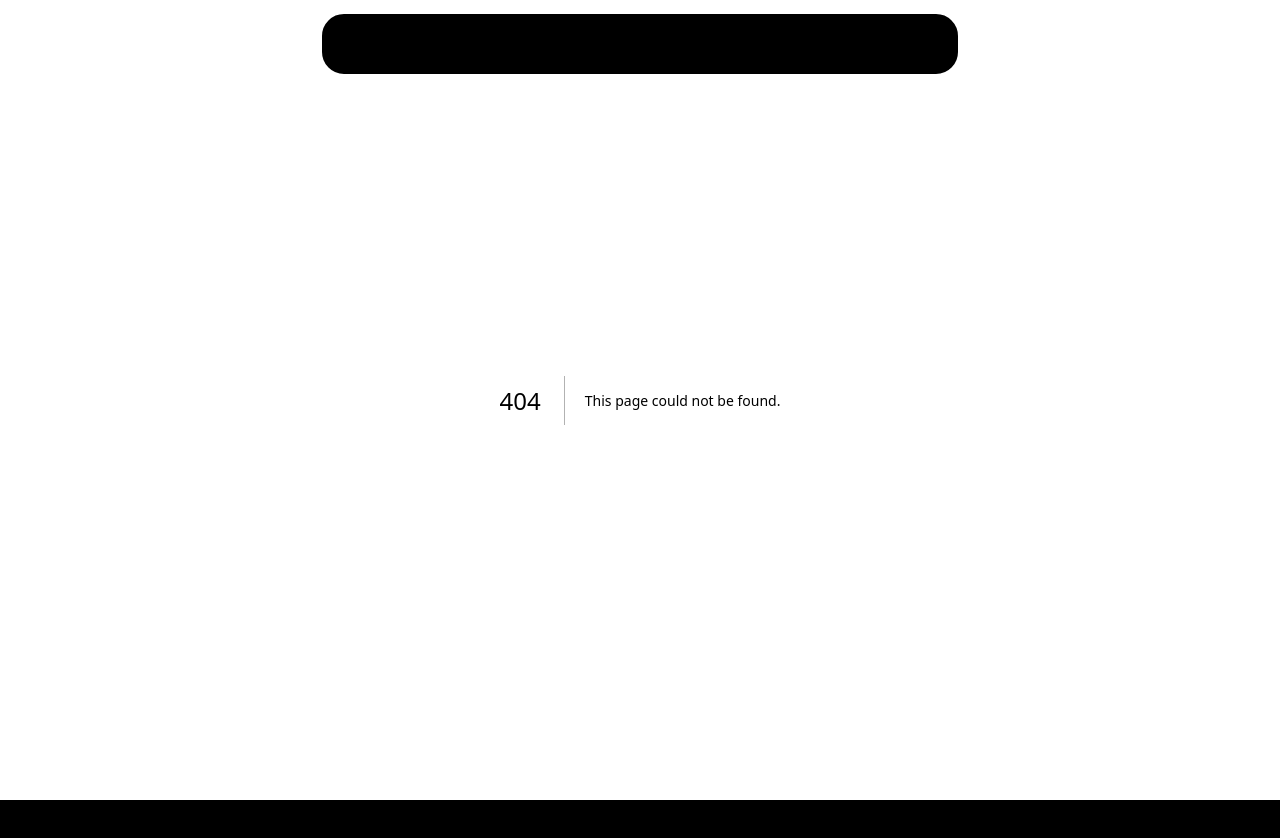
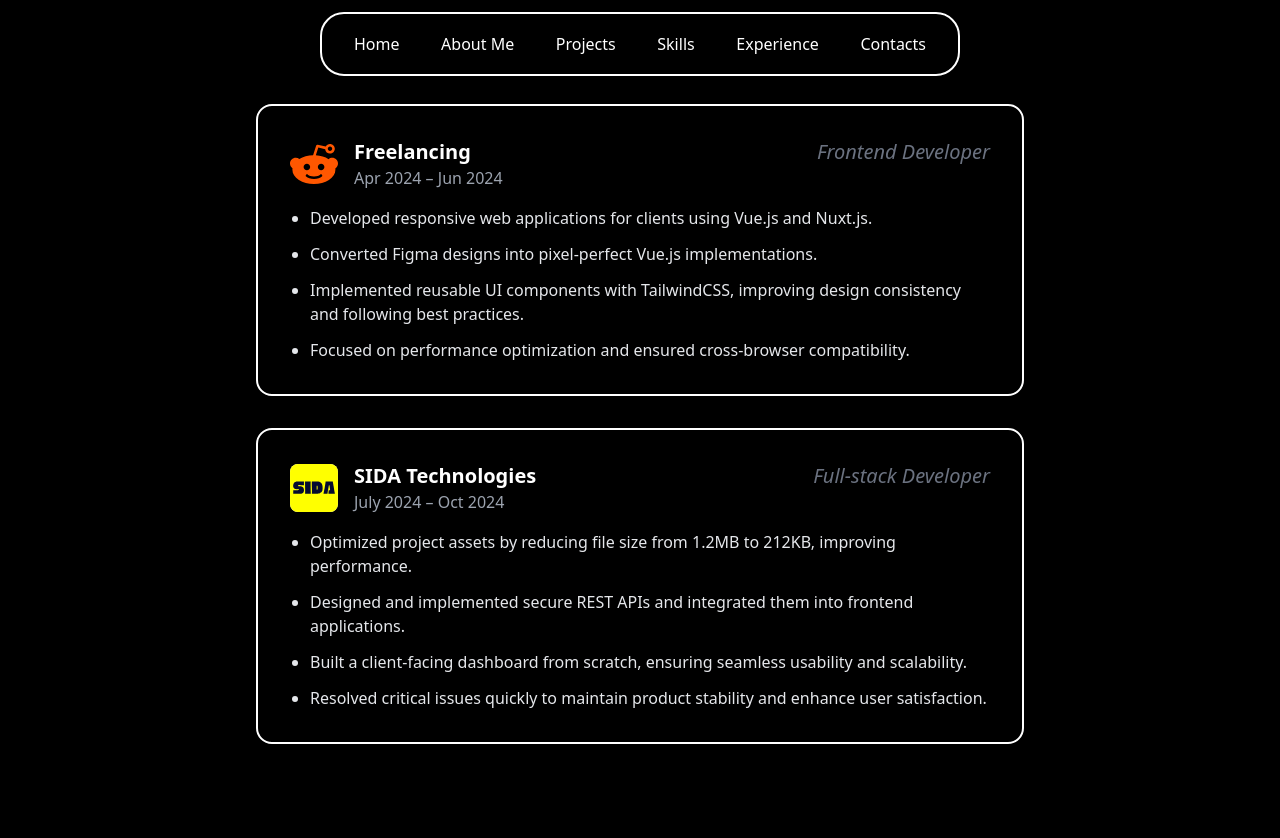
Before and after one commit to Mohith1490/Portfolio_website, a Next.js app: page /experience in a window 1280 px wide. Before the commit this address had no page. Shown: the top 838 px of the page. Before the commit the page ends 800 px from the top, so only its background shows below. Built offline with nearby package versions, Linux system fonts and the light colour scheme.

Commit message:
feat:experience section

```diff
--- a/app/about/page.js
+++ b/app/about/page.js
@@ -6,18 +6,17 @@ const Page = () => {
             <div className='w-full max-w-screen-lg mt-16'>
                 <h1 className='text-4xl sm:text-5xl font-bold text-center mb-6'>About Me:</h1>
                 <section className='w-full h-auto border-2 border-white p-6 sm:p-8 md:p-10 rounded-xl flex flex-col md:flex-row items-center justify-between shadow-[5px_5px_rgba(0,_98,_90,_0.4),_10px_10px_rgba(0,_98,_90,_0.3),_15px_15px_rgba(0,_98,_90,_0.2),_20px_20px_rgba(0,_98,_90,_0.1),_25px_25px_rgba(0,_98,_90,_0.05)]'>
-                    <p className='text-base sm:text-lg leading-relaxed text-justify'>
-                        Hi, I'm Mohith, a second-year engineering student passionate about software development and open-source contributions. I enjoy working on real-world projects, refining my coding skills, and collaborating with the developer community.
+                    <p className='text-base sm:text-lg leading-relaxed'>
+                        Hi, I&apos;m Mohith, a third-year engineering student passionate about software development and open-source contributions. I enjoy working on real-world projects, refining my coding skills, and collaborating with the developer community.
                         <br /><br />
                         📚 <strong>Education & Experience</strong> <br />
-                        - Second-year engineering student with a keen interest in full-stack development. <br />
-                        - Actively contributed to Hacktoberfest, gaining experience in open-source collaboration and version control. <br />
+                        - third-year engineering student with a keen interest in full-stack development. <br />
+                        - Actively contributed to Hacktoberfest, gaining experience in open-source collaboration. <br />
                         - Worked on various technical projects, enhancing my problem-solving and development skills. <br /><br />
 
                         💡 <strong>Technical Skills & Interests</strong> <br />
                         - Tech Stack: JavaScript, React, Node.js, Express, MongoDB. <br />
-                        - Interests: Open-source development, web applications, and scalable system design. <br />
-                        - Familiar with Git, GitHub, and API development. <br /><br />
+                        - Interests: Open-source development, DSA, web applications, and scalable system design. <br /><br />
 
                         🏆 <strong>Notable Achievements</strong> <br />
                         - Successfully contributed to multiple open-source repositories during Hacktoberfest. <br />
@@ -28,8 +27,8 @@ const Page = () => {
                         - Aiming to participate in Google Summer of Code (GSoC) and other developer programs. <br />
                         - Constantly learning and improving my problem-solving skills with Data Structures & Algorithms. <br /><br />
 
-                        📬 <strong>Let's Connect!</strong> <br />
-                        I'm always open to collaborating on exciting projects and discussing tech. Feel free to connect with me on GitHub, LinkedIn, or via email!
+                        📬 <strong>Let&apos;s Connect!</strong> <br />
+                        I&apos;m always open to collaborating on exciting projects and discussing tech. Feel free to connect with me on GitHub, LinkedIn, or via email!
                     </p>
                 </section>
             </div>
--- a/app/contacts/page.js
+++ b/app/contacts/page.js
@@ -36,12 +36,12 @@ const Page = () => {
                 <section className='w-full max-w-4xl bg-black border-2 border-white p-7 md:p-10 rounded-xl flex flex-col md:flex-row items-center justify-between gap-8'>
                     <form onSubmit={handleSubmit} className='w-full md:w-[45%] h-auto p-2 overflow-y-auto max-h-[70vh]'>
                         <label className='label-text'>Full Name:</label>
-                        <input name='name' type='text' className='w-full bg-black border-b border-white p-1 mb-3' required />
+                        <input name='name' type='text' className='w-full outline-none focus:bg-transparent bg-black border-b border-white p-1 mb-3' required />
                         <label className='label-text'>Email:</label>
-                        <input name='email' type='email' className='w-full bg-black border-b border-white p-1 mb-3' required />
+                        <input name='email' type='email' className='w-full outline-none bg-black border-b border-white p-1 mb-3' required />
                         <label className='label-text'>Message:</label>
-                        <textarea name='message' className='w-full bg-black border border-white p-5 rounded-xl mt-3' required />
-                        <button type='submit' className='w-full md:w-24 border-2 bg-gradient-to-r from-blue-900 via-blue-700 to-blue-500 border-white rounded-xl p-2 mt-3 hover:bg-opacity-75 font-bold '>
+                        <textarea name='message' className='w-full outline-none bg-black border border-white p-5 rounded-xl mt-3' required />
+                        <button disabled={loading} type='submit' className='w-full md:w-32 bg-gradient-to-r from-blue-900 via-blue-700 to-blue-500 border-white rounded-xl p-2 mt-3 hover:bg-opacity-75 font-bold '>
                             {loading ? "sending..." : "Send"}
                         </button>
                     </form>
@@ -55,9 +55,9 @@ const Page = () => {
                         <Link href='https://x.com/MohithSingh_108' target='_blank' className='social-box justify-self-end self-start'>
                             <Image src='/x.svg' width={50} height={50} alt='x' />
                         </Link>
-                        <Link href='https://www.reddit.com/user/OkCartoonist266/' target='_blank' className='social-box place-self-start'>
+                        {/* <Link href='https://www.reddit.com/user/OkCartoonist266/' target='_blank' className='social-box place-self-start'>
                             <Image src='/reddit.svg' width={50} height={50} alt='reddit' />
-                        </Link>
+                        </Link> */}
                     </div>
                 </section>
             </div>
--- /dev/null
+++ b/app/experience/page.jsx
@@ -0,0 +1,65 @@
+import Image from "next/image";
+
+// Reusable ExperienceCard Component
+function ExperienceCard({ logo, company, role, duration, points }) {
+    return (
+        <div className="w-full max-w-3xl border-2 border-white rounded-2xl shadow-lg p-6 sm:p-8 hover:shadow-2xl transition-shadow duration-300 mb-8">
+            <div className="flex items-start justify-between mb-4">
+                <div className="flex items-center space-x-4">
+                    <Image
+                        src={logo}
+                        width={60}
+                        height={60}
+                        alt={`${company} Logo`}
+                        className="rounded-lg object-cover w-12 h-12"
+                    />
+                    <div>
+                        <h1 className="text-[0.7rem] sm:text-xl font-semibold">{company}</h1>
+                        <p className="text-[0.6rem] sm:text-base text-gray-400">{duration}</p>
+                    </div>
+                </div>
+                <p className="text-gray-500 sm:text-xl sm:font-normal font-bold text-[0.6rem] italic">{role}</p>
+            </div>
+
+            <ul className="space-y-3 list-disc pl-5 text-[0.8rem] sm:text-base leading-relaxed text-gray-200">
+                {points.map((point, index) => (
+                    <li key={index}>{point}</li>
+                ))}
+            </ul>
+        </div>
+    );
+}
+
+// Page Component
+export default function Page() {
+    return (
+        <div className="w-full min-h-screen flex flex-col items-center px-4 sm:px-10 lg:px-20 py-10 text-white">
+
+            <ExperienceCard
+                logo="/reddit.svg"
+                company="Freelancing"
+                role="Frontend Developer"
+                duration="Apr 2024 – Jun 2024"
+                points={[
+                    "Developed responsive web applications for clients using Vue.js and Nuxt.js.",
+                    "Converted Figma designs into pixel-perfect Vue.js implementations.",
+                    "Implemented reusable UI components with TailwindCSS, improving design consistency and following best practices.",
+                    "Focused on performance optimization and ensured cross-browser compatibility.",
+                ]}
+            />
+
+            <ExperienceCard
+                logo="/sida.svg"
+                company="SIDA Technologies"
+                role="Full-stack Developer"
+                duration="July 2024 – Oct 2024"
+                points={[
+                    "Optimized project assets by reducing file size from 1.2MB to 212KB, improving performance.",
+                    "Designed and implemented secure REST APIs and integrated them into frontend applications.",
+                    "Built a client-facing dashboard from scratch, ensuring seamless usability and scalability.",
+                    "Resolved critical issues quickly to maintain product stability and enhance user satisfaction.",
+                ]}
+            />
+        </div>
+    );
+}
--- a/app/page.js
+++ b/app/page.js
@@ -3,10 +3,10 @@ import Image from "next/image";
 export default function Home() {
   return (
     <div className="w-full h-screen flex items-center justify-center ">
-      <section className="w-[90vw] max-w-[1500px] mt-20 md:w-[80vw] h-auto border-2 border-white p-6 md:p-10 rounded-xl flex flex-col xl:flex-row items-center justify-between">
+      <section className="w-[90vw] max-w-[1500px] mt-20 md:w-[80vw] h-auto border-2 border-white p-6 md:p-10 rounded-xl flex flex-col xl:flex-row items-center justify-between sm:space-y-0 space-y-5 ">
         <div className="text-center md:text-left">
-          <p className="text-3xl md:text-5xl 2xl:text-7xl ">Hello, I'm</p>
-          <h1 className="text-color text-4xl sm:text-7xl 2xl:text-9xl ">Mohith Singh</h1>
+          <p className="text-3xl md:text-5xl 2xl:text-7xl ">Hello, I&apos;m</p>
+          <h1 className="text-color text-4xl sm:text-7xl 2xl:text-9xl">Mohith Singh</h1>
           <p className="text-2xl md:text-3xl mt-2 2xl:text-5xl ">Full-stack Developer.</p>
         </div>
         <div className="rounded-full  ">
@@ -15,7 +15,7 @@ export default function Home() {
             alt="profile-pic"
             width={400}
             height={400}
-            className="rounded-full "
+            className="rounded-xl"
           />
         </div>
 
--- a/components/Navbar.jsx
+++ b/components/Navbar.jsx
@@ -1,20 +1,56 @@
-import React from 'react'
-import Link from 'next/link'
+"use client";
+import React, { useState } from "react";
+import Link from "next/link";
 
 const Navbar = () => {
+    const [isOpen, setIsOpen] = useState(false);
+
     return (
-        <>
-            <div className='w-full flex fixed mt-3 justify-center z-10' >
-                <div className='w-[90vw] md:w-[50vw] 2xl:w-[40vw] h-12 md:h-16 border-2 border-white bg-black p-4 relative justify-between items-center flex rounded-3xl' >
-                    <Link href={"/"} className='hover-button' >Home</Link>
-                    <Link href={"/about"} className='hover-button' >About Me</Link>
-                    <Link href={"/projects"} className='hover-button' >Projects</Link>
-                    <Link href={"/skills"} className='hover-button' >Skills</Link>
-                    <Link href={"/contacts"} className='hover-button' >Contacts</Link>
+        <nav className="w-full flex sticky top-3 justify-center z-20">
+            <div className="w-[90vw] md:w-[60vw] xl:w-[50vw] 2xl:w-[40vw] min-h-12 md:min-h-16 border-2 border-white bg-black px-5 md:px-8 relative flex items-center rounded-3xl">
+                <div className="hidden md:flex space-x-6 text-sm md:text-base w-full justify-between">
+                    <Link href="/" className="hover:text-gray-300">Home</Link>
+                    <Link href="/about" className="hover:text-gray-300">About Me</Link>
+                    <Link href="/projects" className="hover:text-gray-300">Projects</Link>
+                    <Link href="/skills" className="hover:text-gray-300">Skills</Link>
+                    <Link href="/experience" className="hover:text-gray-300">Experience</Link>
+                    <Link href="/contacts" className="hover:text-gray-300">Contacts</Link>
+                </div>
+
+                <div className="md:hidden w-full" >
+                    <div className="flex items-center justify-between w-full" >
+                        <Link href="/" className="hover:text-gray-300">Portfolio</Link>
+                        <button
+                            className="md:hidden flex flex-col justify-center items-center w-8 h-8 relative"
+                            onClick={() => setIsOpen(!isOpen)}
+                        >
+                            <span
+                                className={`absolute h-0.5 w-6 bg-white rounded transition-all duration-300 ${isOpen ? "rotate-45 translate-y-0" : "-translate-y-2"
+                                    }`}
+                            />
+                            <span
+                                className={`absolute h-0.5 w-6 bg-white rounded transition-all duration-300 ${isOpen ? "opacity-0 scale-x-0" : "opacity-100 scale-x-100"
+                                    }`}
+                            />
+                            <span
+                                className={`absolute h-0.5 w-6 bg-white rounded transition-all duration-300 ${isOpen ? "-rotate-45 translate-y-0" : "translate-y-2"
+                                    }`}
+                            />
+                        </button>
+                    </div>
+
+                    <div className={`absolute top-14 left-0 w-full bg-black border-2 border-white rounded-2xl flex flex-col items-center space-y-4 py-5 md:hidden transform transition-all duration-300 origin-top ${isOpen ? "scale-y-100 opacity-100" : "scale-y-0 opacity-0"}`}>
+                        {/* <Link href="/" onClick={() => setIsOpen(false)}>Home</Link> */}
+                        <Link href="/about" onClick={() => setIsOpen(false)}>About Me</Link>
+                        <Link href="/projects" onClick={() => setIsOpen(false)}>Projects</Link>
+                        <Link href="/skills" onClick={() => setIsOpen(false)}>Skills</Link>
+                        <Link href="/experience" onClick={() => setIsOpen(false)}>Experience</Link>
+                        <Link href="/contacts" onClick={() => setIsOpen(false)}>Contacts</Link>
+                    </div>
                 </div>
             </div>
-        </>
-    )
-}
+        </nav>
+    );
+};
 
-export default Navbar
+export default Navbar;
```
Also changed, not shown: public/sida.svg (added).
